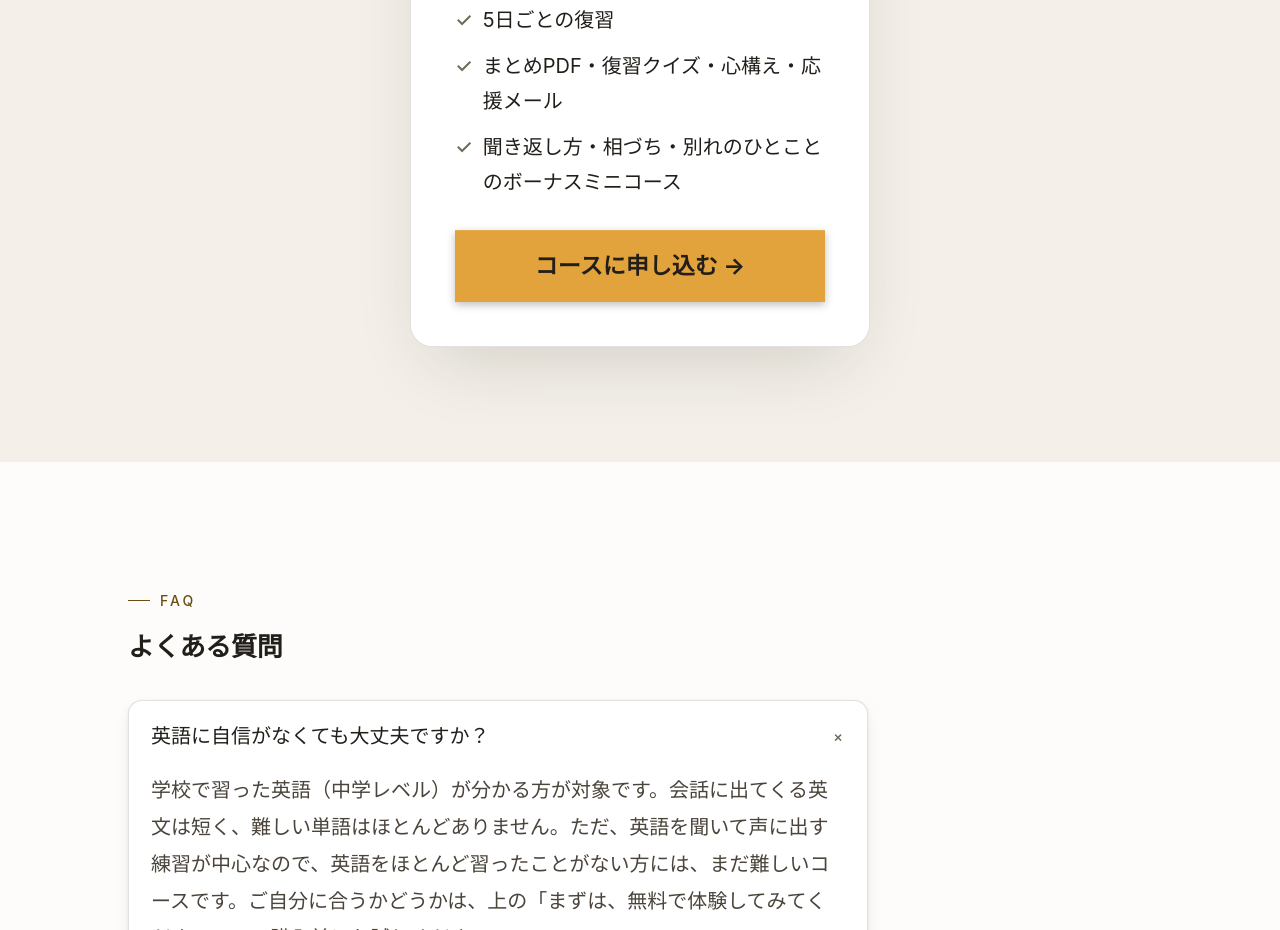
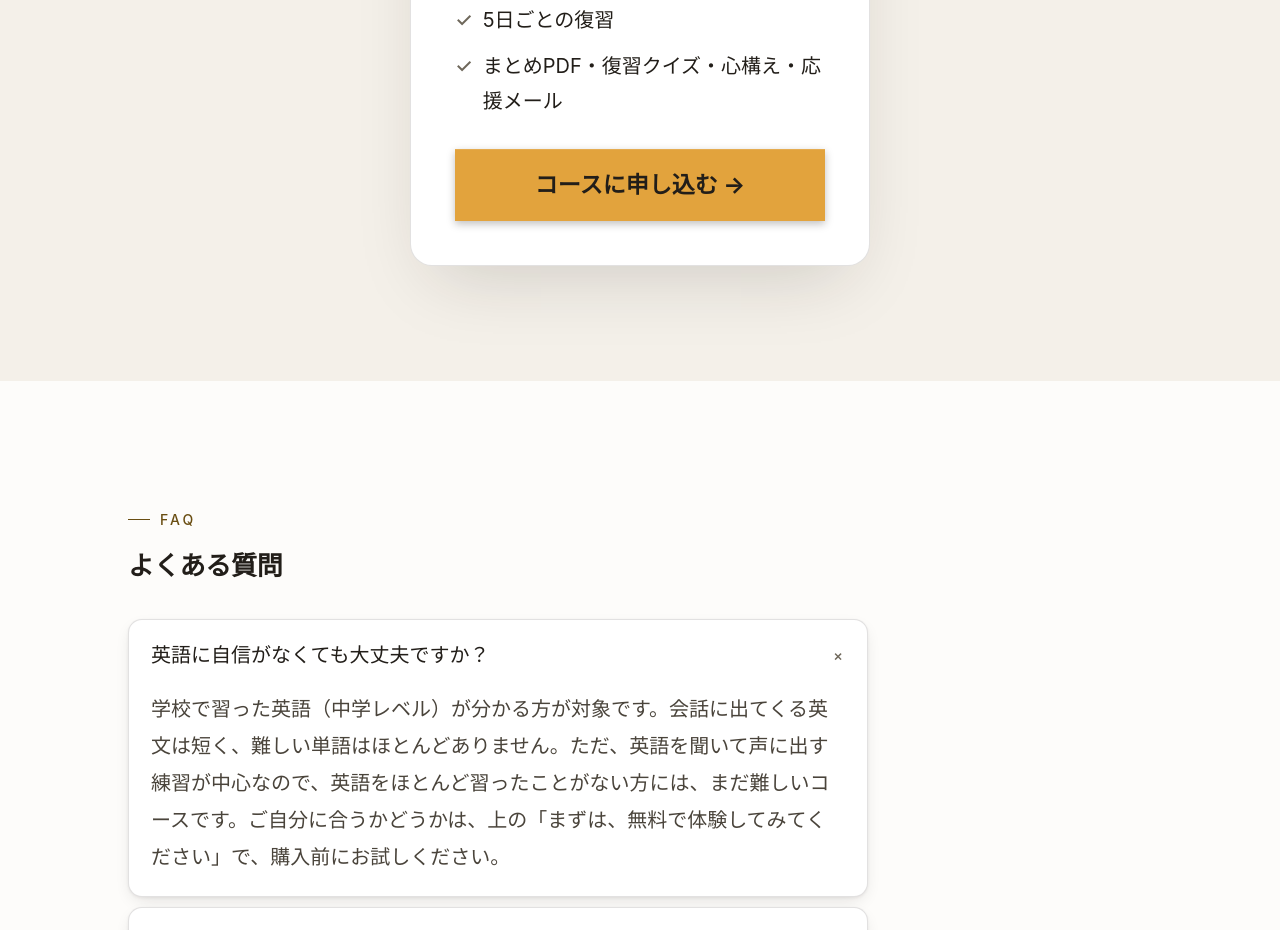
Before and after one commit to harumi-hoshizaki/harmony-horizon-landing, a plain HTML site: page speakup/index.html in a window 1280 px wide. Shown: the part 11052-11982 px from the top of the page. Drawn offline with Linux system fonts and the light colour scheme.

Commit message:
Remove bonus mini course line from Speak Up LP (#114)
Claude-Session: https://claude.ai/code/session_01DhBbsSvdCtUGk7nGM9XsAm

Co-authored-by: Claude <noreply@anthropic.com>

```diff
--- a/speakup/index.html
+++ b/speakup/index.html
@@ -1096,7 +1096,6 @@
         <div><span class="ck">✓</span>音のつながり・発音の解説</div>
         <div><span class="ck">✓</span>5日ごとの復習</div>
         <div><span class="ck">✓</span>まとめPDF・復習クイズ・心構え・応援メール</div>
-        <div><span class="ck">✓</span>聞き返し方・相づち・別れのひとことのボーナスミニコース</div>
       </div>
       <a href="https://buy.stripe.com/dRmcN59z03ZebjigN4eEo0k?client_reference_id=speakup" target="_blank" rel="noopener" class="btn btn-gold" style="width:100%;justify-content:center;">コースに<wbr>申し込む&nbsp;→</a>
     </div>
```
